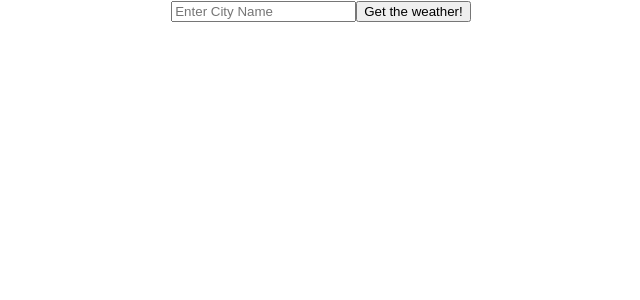
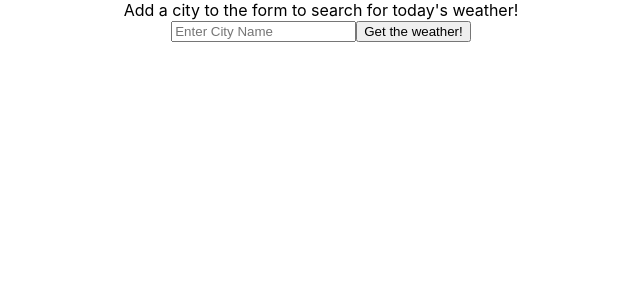
Before and after one commit to elim04/my-weather-app, a React (Create React App) app: page / in a window 1280 px wide. Shown: the top 300 px of the page, without its empty margins (319-959 px from the left). Built offline with nearby package versions, Linux system fonts and the light colour scheme.

Commit message:
add icon to weather app

```diff
--- a/src/App.js
+++ b/src/App.js
@@ -30,6 +30,9 @@ function App() {
   return (
     <div className="App">
       {weatherData && <WeatherItem weatherData={weatherData} />}
+      {!weatherData && (
+        <div>Add a city to the form to search for today's weather!</div>
+      )}
       <LocationForm getCityInfo={getCityInfo} />
     </div>
   );
--- a/src/components/LocationForm.jsx
+++ b/src/components/LocationForm.jsx
@@ -6,6 +6,7 @@ export default function LocationForm(props) {
   const handleSubmit = (event) => {
     event.preventDefault();
     props.getCityInfo(city);
+    setCity("");
   };
 
   return (
@@ -13,8 +14,8 @@ export default function LocationForm(props) {
       <input
         type="text"
         name="City"
+        value={city}
         placeholder="Enter City Name"
-        value={city}
         onChange={(event) => setCity(event.target.value)}
       ></input>
       <button type="submit">Get the weather!</button>
--- a/src/components/WeatherItem.jsx
+++ b/src/components/WeatherItem.jsx
@@ -7,10 +7,14 @@ const WeatherItem = ({ weatherData }) => {
 
   return (
     <div>
-      <p>City: {weatherData.name}</p>
+      <h2>Today's Weather</h2>
+      <img
+        src={`http://openweathermap.org/img/wn/${weatherData.weather[0].icon}@2x.png`}
+      />
+      <p>{weatherData.name}</p>
       <p>{weatherData.weather[0].description}</p>
-      <p>Current Temp:{convertTemp(weatherData.main.temp)} C</p>
-      <p>Feels Like:{convertTemp(weatherData.main.feels_like)} C</p>
+      <p>Current Temp: {convertTemp(weatherData.main.temp)} C</p>
+      <p>Feels Like: {convertTemp(weatherData.main.feels_like)} C</p>
     </div>
   );
 };
```
